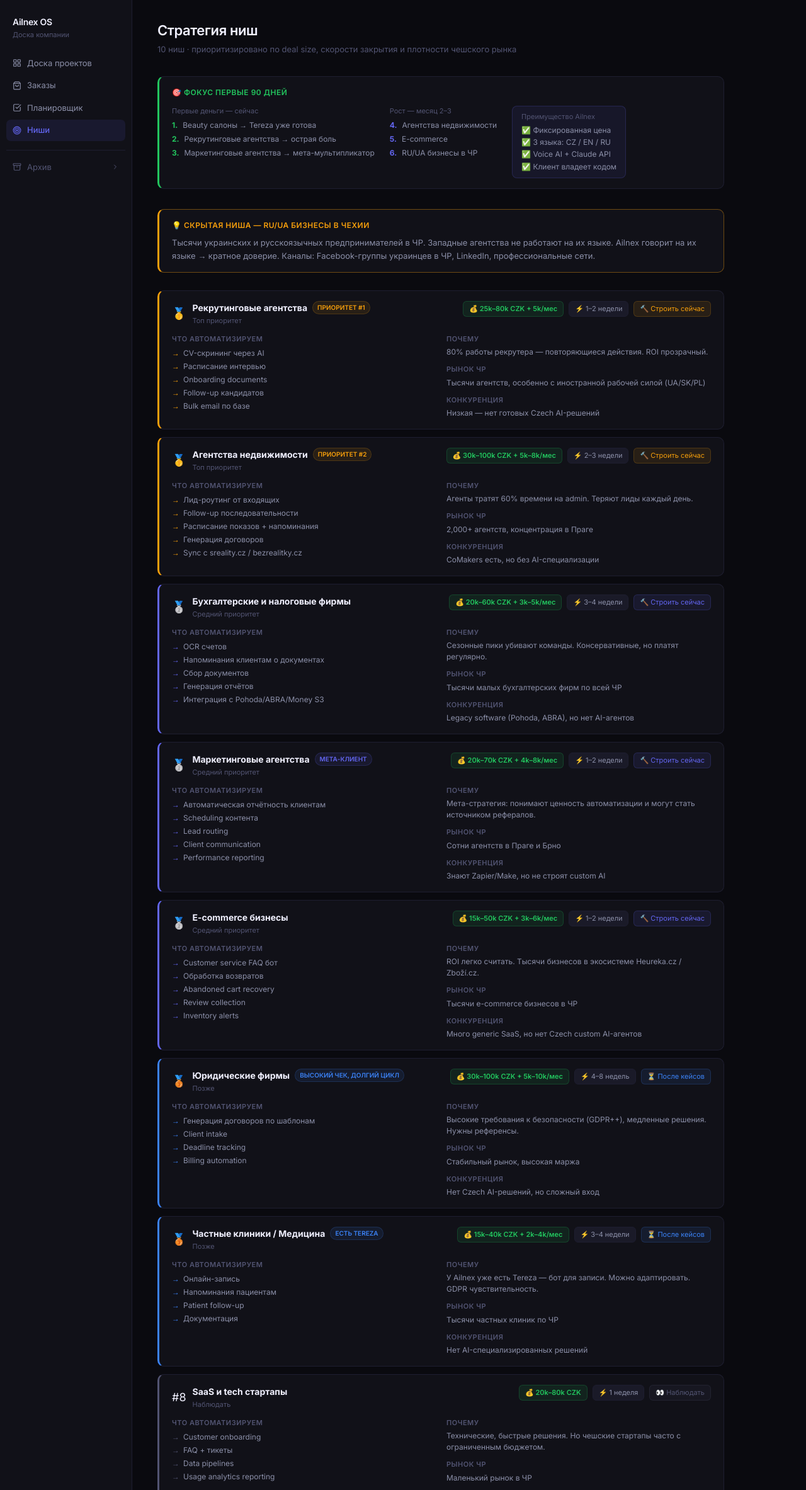
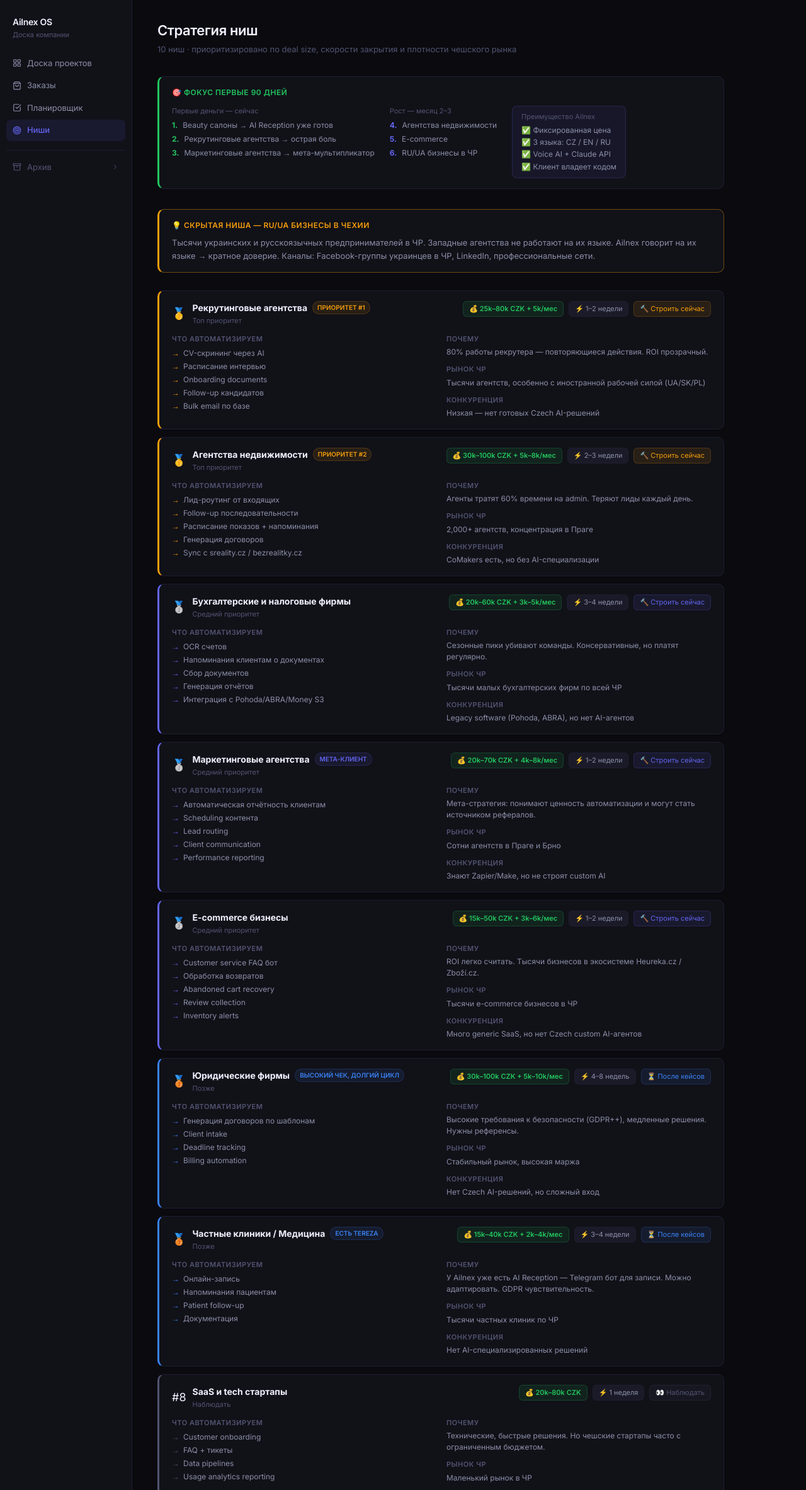
Before and after one commit to chshipkovai-dev/business-os, a Next.js app: page /niches in a window 1280 px wide. Shown: the top 2366 px of the page at 63% size. Built offline with nearby package versions, Linux system fonts and the light colour scheme.

Commit message:
Replace Tereza with AI Reception throughout niches page

```diff
--- a/app/(dashboard)/niches/page.tsx
+++ b/app/(dashboard)/niches/page.tsx
@@ -99,9 +99,9 @@ const niches = [
     tag: "ЕСТЬ TEREZA",
     dealSize: "15k–40k CZK + 2k–4k/мес",
     speed: "3–4 недели",
-    roi: "Tereza уже адаптируема",
+    roi: "AI Reception уже адаптируем",
     automates: ["Онлайн-запись", "Напоминания пациентам", "Patient follow-up", "Документация"],
-    why: "У Ailnex уже есть Tereza — бот для записи. Можно адаптировать. GDPR чувствительность.",
+    why: "У Ailnex уже есть AI Reception — Telegram бот для записи. Можно адаптировать. GDPR чувствительность.",
     market: "Тысячи частных клиник по ЧР",
     competition: "Нет AI-специализированных решений",
     status: "later",
@@ -189,7 +189,7 @@ export default function NichesPage() {
         <div style={{ display: "flex", gap: 24, flexWrap: "wrap" }}>
           <div>
             <div style={{ fontSize: 11, color: "var(--text-muted)", marginBottom: 6 }}>Первые деньги — сейчас</div>
-            {["Beauty салоны → Tereza уже готова", "Рекрутинговые агентства → острая боль", "Маркетинговые агентства → мета-мультипликатор"].map((item, i) => (
+            {["Beauty салоны → AI Reception уже готов", "Рекрутинговые агентства → острая боль", "Маркетинговые агентства → мета-мультипликатор"].map((item, i) => (
               <div key={i} style={{ display: "flex", alignItems: "flex-start", gap: 8, marginBottom: 4 }}>
                 <span style={{ fontSize: 12, color: "#22C55E", fontWeight: 700, flexShrink: 0 }}>{i + 1}.</span>
                 <span style={{ fontSize: 12, color: "var(--text-secondary)" }}>{item}</span>
```
